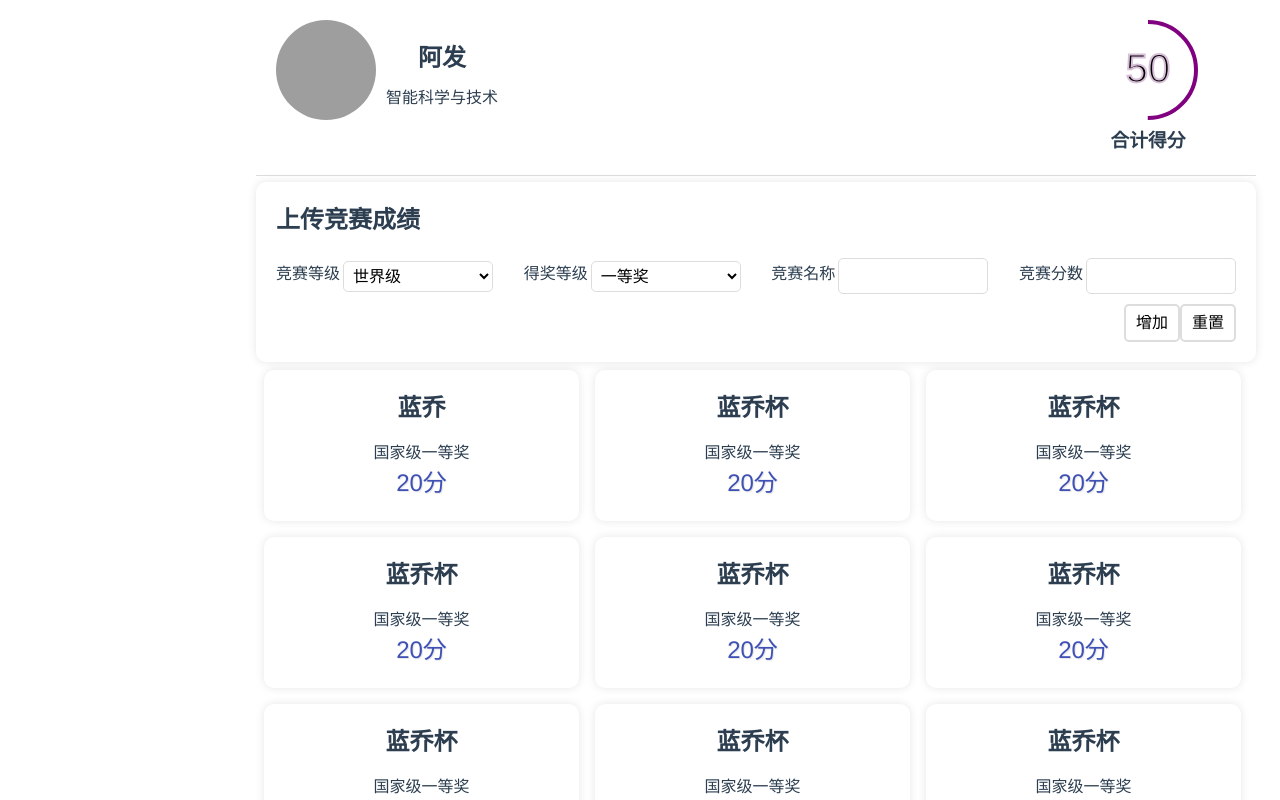
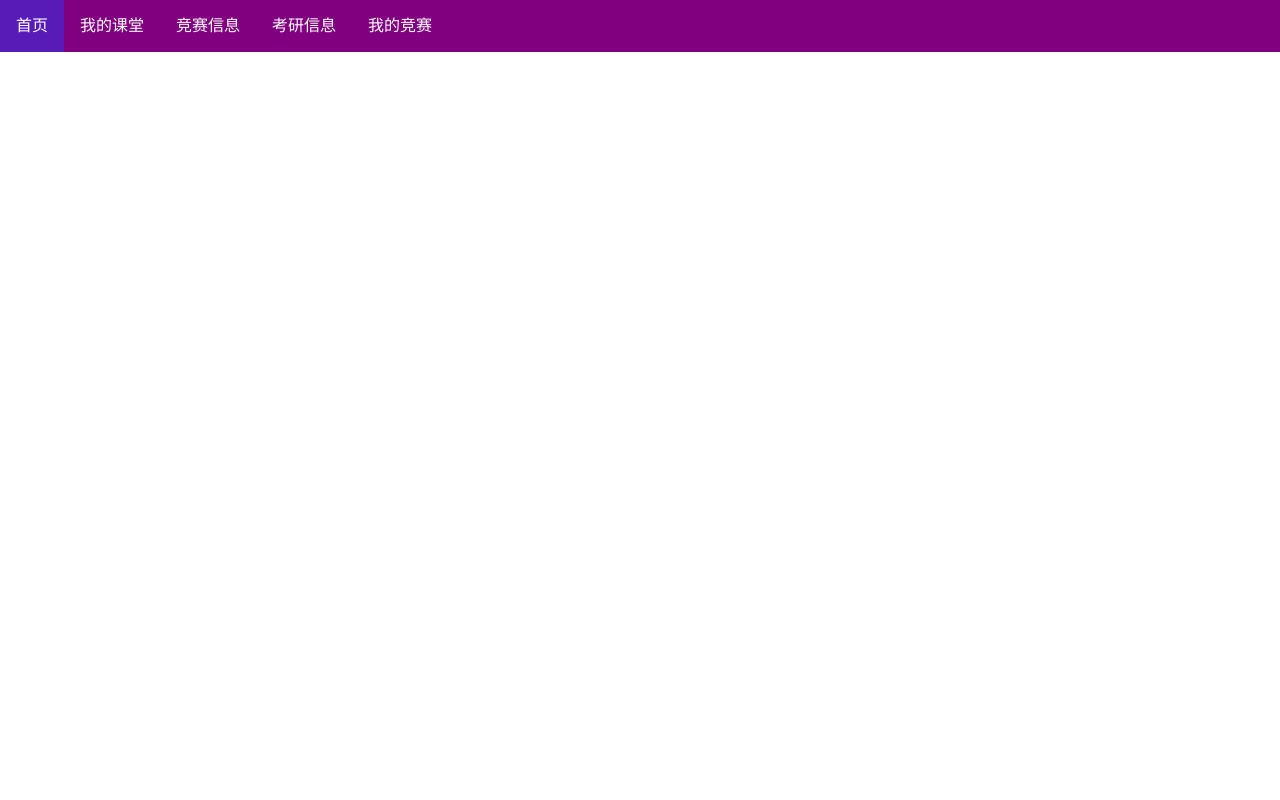
Before and after one commit to zqszqszqstvt/dierketang, a Vue app in the folder dierketang/: page / in a window 1280 px wide. Shown: the top 800 px of the page. Built offline with nearby package versions, Linux system fonts and the light colour scheme; grey boxes are pictures that could not be loaded.

Commit message:
创建路由和导航栏

```diff
--- a/dierketang/package.json
+++ b/dierketang/package.json
@@ -11,6 +11,7 @@
     "chart.js": "^4.4.1",
     "core-js": "^3.8.3",
     "vue": "^2.6.14",
+    "vue-router": "^3.6.5",
     "vuex": "^3.6.2"
   },
   "devDependencies": {
--- a/dierketang/src/App.vue
+++ b/dierketang/src/App.vue
@@ -1,7 +1,17 @@
 <template>
   <div id="app">
+    <nav>
+      <ul id="navbar">
+        <li><router-link to="/">首页</router-link></li>
+        <li><router-link to="/ClassScorePage">我的课堂</router-link></li>
+        <li><router-link to="/CompetitionPage">竞赛信息</router-link></li>
+        <li><router-link to="/KaoYanBaoYanPage">考研信息</router-link></li>
+        <li><router-link to="/MyCompetitionPage">我的竞赛</router-link></li>
+      </ul>
+    </nav>
+    <router-view/>
     <!-- <CompetitionPage/> -->
-    <MyCompetitionPage/>
+    <!-- <MyCompetitionPage/> -->
     <!-- <KaoYanBaoYanPage/> -->
     <!-- <ClassScorePage/> -->
 
@@ -32,4 +42,27 @@ export default {
   -moz-osx-font-smoothing: grayscale;
   color: #2c3e50;
 }
+#navbar {
+  list-style-type: none;
+  margin: 0;
+  padding: 0;
+  overflow: hidden;
+  background-color: #800080;
+}
+
+#navbar li {
+  float: left;
+}
+
+#navbar li a {
+  display: block;
+  color: white;
+  text-align: center;
+  padding: 14px 16px;
+  text-decoration: none;
+}
+
+#navbar li a:hover {
+  background-color: #591BB7;
+}
 </style>
--- a/dierketang/src/main.js
+++ b/dierketang/src/main.js
@@ -1,9 +1,12 @@
 import Vue from 'vue'
 import App from './App.vue'
 import store from './store'
+import VueRouter from 'vue-router'
+import router from './router'
 Vue.config.productionTip = false
-
+Vue.use(VueRouter)
 new Vue({
   render: h => h(App),
-  store
+  store,
+  router: router
 }).$mount('#app')
--- /dev/null
+++ b/dierketang/src/router/index.js
@@ -0,0 +1,27 @@
+//创建整个应用的路由器
+
+import VueRouter from "vue-router"
+import ClassScorePage from '../components/ClassScorePage'
+import CompetitionPage from '../components/CompetitionPage'
+import KaoYanBaoYanPage from '../components/KaoYanBaoYanPage'
+import MyCompetitionPage from '../components/MyCompetitionPage'
+export default new VueRouter({
+    routes:[
+        {
+           path: '/ClassScorePage',
+           component:ClassScorePage
+        },
+        {
+           path: '/CompetitionPage',
+           component:CompetitionPage
+        },
+        {
+           path: '/KaoYanBaoYanPage',
+           component:KaoYanBaoYanPage
+        },
+        {
+           path: '/MyCompetitionPage',
+           component:MyCompetitionPage
+        },
+    ]
+})
```
Also changed, not shown: 1 other file (tests, documents, lock files or other folders).
